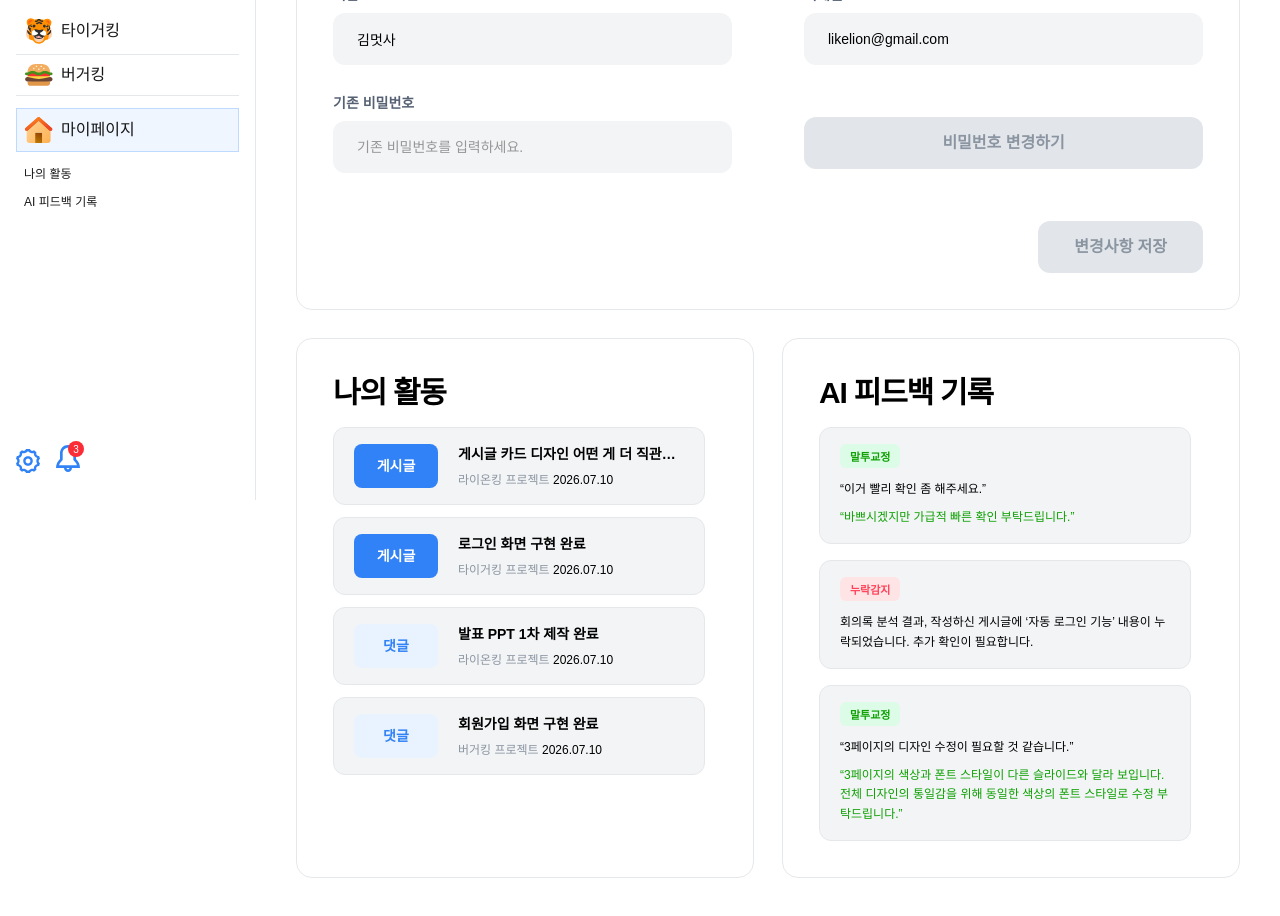
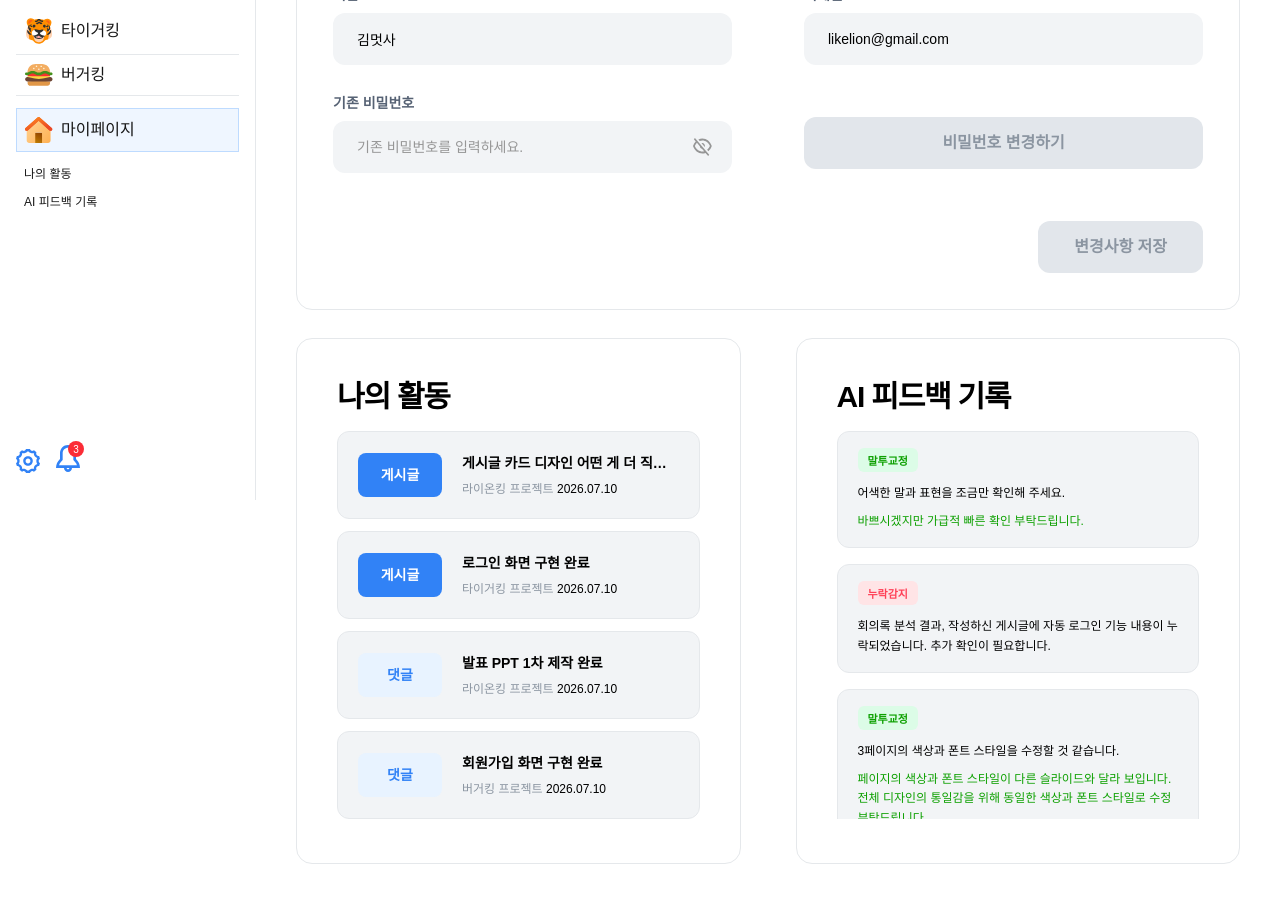
Before and after one commit to SMU-LikeLion-14th-LionKing/LionKing-FE, a Next.js app: page /mypage in a window 1280 px wide. Shown: the part 300-1216 px from the top of the page. Built offline with nearby package versions, Linux system fonts and the light colour scheme; a web font is replaced by a local one.

Commit message:
feat: 마이페이지 3차 구현

```diff
--- a/src/components/mypage/ActivityCard.jsx
+++ b/src/components/mypage/ActivityCard.jsx
@@ -5,13 +5,13 @@ const badgeClasses = {
 
 export default function ActivityCard({ type, title, project, date }) {
   return (
-    <article className="flex items-center gap-5 rounded-xl border border-gray-5 bg-gray-4 px-5 py-4">
+    <article className="flex h-[88px] w-[448px] max-w-full shrink-0 items-center gap-5 rounded-xl border border-gray-5 bg-gray-4 px-5 py-4">
       <span className={`flex h-11 w-21 shrink-0 items-center justify-center rounded-lg text-sm font-semibold ${badgeClasses[type]}`}>
         {type}
       </span>
       <div className="min-w-0">
         <h3 className="truncate text-sm font-semibold text-gray-1">{title}</h3>
-        <p className="mt-2 text-xs text-gray-3">
+        <p className="mt-2 truncate text-xs text-gray-3">
           {project} <span className="font-medium text-gray-1">{date}</span>
         </p>
       </div>
--- a/src/components/mypage/ActivitySection.jsx
+++ b/src/components/mypage/ActivitySection.jsx
@@ -5,14 +5,17 @@ const ACTIVITIES = [
   { type: "게시글", title: "로그인 화면 구현 완료", project: "타이거킹 프로젝트", date: "2026.07.10" },
   { type: "댓글", title: "발표 PPT 1차 제작 완료", project: "라이온킹 프로젝트", date: "2026.07.10" },
   { type: "댓글", title: "회원가입 화면 구현 완료", project: "버거킹 프로젝트", date: "2026.07.10" },
+  { type: "게시글", title: "프로젝트 대시보드 기능을 추가했습니다", project: "라이온킹 프로젝트", date: "2026.07.11" },
+  { type: "댓글", title: "회의록 내용 확인 부탁드립니다", project: "타이거킹 프로젝트", date: "2026.07.12" },
+  { type: "게시글", title: "알림 설정 UI 검토 요청", project: "버거킹 프로젝트", date: "2026.07.13" },
 ];
 
 export default function ActivitySection() {
   return (
-    <section className="flex min-h-0 flex-1 flex-col rounded-2xl border border-gray-5 bg-white p-7 sm:p-9">
+    <section className="flex h-[526px] w-full max-w-[562px] flex-col rounded-2xl border border-gray-5 bg-white p-10">
       <h2 className="text-3xl font-bold tracking-[-0.04em] text-gray-1">나의 활동</h2>
-      <div className="mt-4 flex min-h-0 flex-1 flex-col gap-3 overflow-y-auto pr-3">
-        {ACTIVITIES.map((activity) => <ActivityCard key={activity.title} {...activity} />)}
+      <div className="mt-4 flex h-[388px] w-full flex-none flex-col items-start gap-3 overflow-y-auto [scrollbar-width:thin] [&::-webkit-scrollbar]:w-1 [&::-webkit-scrollbar-thumb]:rounded-full [&::-webkit-scrollbar-thumb]:bg-gray-2/70">
+        {ACTIVITIES.map((activity, index) => <ActivityCard key={`${activity.title}-${index}`} {...activity} />)}
       </div>
     </section>
   );
--- a/src/components/mypage/FeedbackCard.jsx
+++ b/src/components/mypage/FeedbackCard.jsx
@@ -5,7 +5,7 @@ const badgeClasses = {
 
 export default function FeedbackCard({ status, feedback, suggestion }) {
   return (
-    <article className="rounded-xl border border-gray-5 bg-gray-4 px-5 py-4">
+    <article className="w-[448px] max-w-full shrink-0 rounded-xl border border-gray-5 bg-gray-4 px-5 py-4">
       <span className={`inline-flex rounded-md px-2.5 py-1 text-[11px] font-semibold ${badgeClasses[status]}`}>{status}</span>
       <p className="mt-3 text-xs leading-relaxed text-gray-1">{feedback}</p>
       {suggestion && <p className="mt-2 text-xs leading-relaxed text-green">{suggestion}</p>}
--- a/src/components/mypage/FeedbackSection.jsx
+++ b/src/components/mypage/FeedbackSection.jsx
@@ -1,16 +1,19 @@
 import FeedbackCard from "./FeedbackCard";
 
 const FEEDBACK_RECORDS = [
-  { status: "말투교정", feedback: "“이거 빨리 확인 좀 해주세요.”", suggestion: "“바쁘시겠지만 가급적 빠른 확인 부탁드립니다.”" },
-  { status: "누락감지", feedback: "회의록 분석 결과, 작성하신 게시글에 ‘자동 로그인 기능’ 내용이 누락되었습니다. 추가 확인이 필요합니다." },
-  { status: "말투교정", feedback: "“3페이지의 디자인 수정이 필요할 것 같습니다.”", suggestion: "“3페이지의 색상과 폰트 스타일이 다른 슬라이드와 달라 보입니다. 전체 디자인의 통일감을 위해 동일한 색상의 폰트 스타일로 수정 부탁드립니다.”" },
+  { status: "말투교정", feedback: "어색한 말과 표현을 조금만 확인해 주세요.", suggestion: "바쁘시겠지만 가급적 빠른 확인 부탁드립니다." },
+  { status: "누락감지", feedback: "회의록 분석 결과, 작성하신 게시글에 자동 로그인 기능 내용이 누락되었습니다. 추가 확인이 필요합니다." },
+  { status: "말투교정", feedback: "3페이지의 색상과 폰트 스타일을 수정할 것 같습니다.", suggestion: "페이지의 색상과 폰트 스타일이 다른 슬라이드와 달라 보입니다. 전체 디자인의 통일감을 위해 동일한 색상과 폰트 스타일로 수정 부탁드립니다." },
+  { status: "말투교정", feedback: "일정 공유 문구를 조금 더 명확하게 다듬어 주세요.", suggestion: "참여자들이 확인할 수 있도록 마감 일시와 담당자를 함께 작성해 주세요." },
+  { status: "누락감지", feedback: "요구사항 문서에서 예외 처리 기준이 확인되지 않았습니다. 관련 내용을 추가해 주세요." },
+  { status: "말투교정", feedback: "공지 제목에 핵심 내용을 먼저 배치하면 더 쉽게 이해할 수 있습니다." },
 ];
 
 export default function FeedbackSection() {
   return (
-    <section className="flex min-h-0 flex-1 flex-col rounded-2xl border border-gray-5 bg-white p-7 sm:p-9">
+    <section className="flex h-[526px] w-full max-w-[562px] flex-col rounded-2xl border border-gray-5 bg-white p-10">
       <h2 className="text-3xl font-bold tracking-[-0.04em] text-gray-1">AI 피드백 기록</h2>
-      <div className="mt-4 flex min-h-0 flex-1 flex-col gap-4 overflow-y-auto pr-3">
+      <div className="mt-4 flex h-[388px] w-[456px] max-w-full flex-none flex-col items-start gap-4 self-start overflow-y-auto [scrollbar-width:thin] [&::-webkit-scrollbar]:w-1 [&::-webkit-scrollbar-thumb]:rounded-full [&::-webkit-scrollbar-thumb]:bg-gray-2/70">
         {FEEDBACK_RECORDS.map((record, index) => <FeedbackCard key={`${record.status}-${index}`} {...record} />)}
       </div>
     </section>
--- a/src/components/mypage/MyPageLayout.jsx
+++ b/src/components/mypage/MyPageLayout.jsx
@@ -7,7 +7,7 @@ export default function MyPageLayout() {
     <main className="min-w-0 flex-1 bg-white p-5 sm:p-8 lg:p-10">
       <div className="mx-auto flex w-full max-w-7xl flex-col gap-7">
         <ProfileCard />
-        <div className="grid min-h-130 grid-cols-1 gap-7 lg:grid-cols-2">
+        <div className="grid grid-cols-1 justify-items-center gap-[55px] lg:grid-cols-2">
           <ActivitySection />
           <FeedbackSection />
         </div>
--- a/src/components/mypage/ProfileCard.jsx
+++ b/src/components/mypage/ProfileCard.jsx
@@ -1,29 +1,148 @@
-function FormField({ label, type = "text", value, placeholder }) {
+"use client";
+
+import { useRef, useState } from "react";
+import Image from "next/image";
+
+const INITIAL_PROFILE = {
+  name: "김멋사",
+  email: "likelion@gmail.com",
+};
+
+function TextField({ label, value, onChange }) {
   return (
     <label className="block">
       <span className="mb-2 block text-sm font-semibold text-[#566274]">{label}</span>
-      <input type={type} defaultValue={value} placeholder={placeholder} className="h-13 w-full rounded-xl bg-gray-4 px-6 text-sm text-gray-1 outline-none placeholder:text-gray-2 focus:ring-2 focus:ring-primary/30" />
+      <input
+        value={value}
+        onInput={onChange}
+        className="h-13 w-full rounded-xl bg-gray-4 px-6 text-sm text-gray-1 outline-none placeholder:text-gray-2 focus:ring-2 focus:ring-primary/30"
+      />
     </label>
   );
 }
 
+function PasswordField({ label, value, onChange, placeholder }) {
+  const [isVisible, setIsVisible] = useState(false);
+
+  return (
+    <label className="block">
+      <span className="mb-2 block text-sm font-semibold text-[#566274]">{label}</span>
+      <span className="relative block">
+        <input
+          type={isVisible ? "text" : "password"}
+          value={value}
+          onChange={onChange}
+          placeholder={placeholder}
+          className="h-13 w-full rounded-xl bg-gray-4 px-6 pr-14 text-sm text-gray-1 outline-none placeholder:text-gray-2 focus:ring-2 focus:ring-primary/30"
+        />
+        <button
+          type="button"
+          onClick={() => setIsVisible((visible) => !visible)}
+          className="absolute inset-y-0 right-5 flex items-center"
+          aria-label={isVisible ? "비밀번호 숨기기" : "비밀번호 보기"}
+          aria-pressed={isVisible}
+        >
+          <Image src="/icons/MyPage/eye.svg" alt="" width={19} height={18} />
+        </button>
+      </span>
+    </label>
+  );
+}
+
+function PasswordChangeModal({ onClose, onConfirm }) {
+  const [newPassword, setNewPassword] = useState("");
+  const [confirmPassword, setConfirmPassword] = useState("");
+  const hasBothPasswords = newPassword.length > 0 && confirmPassword.length > 0;
+  const isPasswordMismatch = hasBothPasswords && newPassword !== confirmPassword;
+
+  const handleSubmit = (event) => {
+    event.preventDefault();
+    if (!hasBothPasswords || isPasswordMismatch) return;
+    onConfirm(newPassword);
+  };
+
+  return (
+    <div className="fixed inset-0 z-50 flex items-center justify-center bg-black/40 p-5" role="presentation" onMouseDown={(event) => event.target === event.currentTarget && onClose()}>
+      <form onSubmit={handleSubmit} role="dialog" aria-modal="true" aria-labelledby="password-change-title" className="relative w-full max-w-[460px] rounded-xl border border-primary bg-white px-7 py-8 shadow-xl sm:px-9">
+        <button type="button" onClick={onClose} className="absolute -right-2 -top-2 flex h-5 w-5 items-center justify-center rounded-full bg-white text-lg leading-none text-primary shadow-sm" aria-label="비밀번호 변경 창 닫기">×</button>
+        <h2 id="password-change-title" className="text-2xl font-bold text-gray-1">비밀번호 변경</h2>
+        <div className="mt-6 space-y-5">
+          <PasswordField label="새 비밀번호" value={newPassword} onChange={(event) => setNewPassword(event.target.value)} placeholder="새 비밀번호를 입력하세요." />
+          <PasswordField label="새 비밀번호 확인" value={confirmPassword} onChange={(event) => setConfirmPassword(event.target.value)} placeholder="새 비밀번호를 입력하세요." />
+          {isPasswordMismatch && <p className="-mt-2 text-sm font-medium text-error">비밀번호가 일치하지 않습니다.</p>}
+        </div>
+        <button type="submit" disabled={!hasBothPasswords} className={`mt-7 h-13 w-full rounded-xl text-sm font-semibold ${hasBothPasswords ? "bg-primary text-white hover:bg-primary/90" : "cursor-not-allowed bg-[#e2e6eb] text-gray-3"}`}>비밀번호 변경</button>
+      </form>
+    </div>
+  );
+}
+
 export default function ProfileCard() {
+  const [savedProfile, setSavedProfile] = useState(INITIAL_PROFILE);
+  const [profile, setProfile] = useState(INITIAL_PROFILE);
+  const [password, setPassword] = useState("");
+  const [isPasswordModalOpen, setIsPasswordModalOpen] = useState(false);
+  const [isSaveEnabled, setIsSaveEnabled] = useState(false);
+  const [profileImage, setProfileImage] = useState("");
+  const fileInputRef = useRef(null);
+
+  const updateProfile = (field) => (event) => {
+    const nextProfile = { ...profile, [field]: event.target.value };
+    setProfile(nextProfile);
+    setIsSaveEnabled(nextProfile.name !== savedProfile.name || nextProfile.email !== savedProfile.email);
+  };
+
+  const handleSubmit = (event) => {
+    event.preventDefault();
+    if (!isSaveEnabled) return;
+
+    setSavedProfile(profile);
+    setIsSaveEnabled(false);
+  };
+
+  const handleProfileImageChange = (event) => {
+    const [file] = event.target.files;
+    if (!file) return;
+
+    const reader = new FileReader();
+    reader.onload = () => setProfileImage(reader.result);
+    reader.readAsDataURL(file);
+    event.target.value = "";
+  };
+
   return (
     <section className="rounded-2xl border border-gray-5 bg-white px-7 py-8 sm:px-9 sm:py-9">
       <h1 className="text-3xl font-bold tracking-[-0.04em] text-gray-1">마이페이지</h1>
+
       <div className="mt-7 flex flex-wrap items-center gap-7">
-        <div className="flex h-29 w-29 items-center justify-center rounded-full bg-[#35bd9f] text-4xl font-bold text-white">김</div>
-        <button type="button" className="h-13 rounded-2xl border border-gray-5 px-7 text-sm font-medium text-gray-1">프로필 사진 변경</button>
+        <div className="relative flex h-29 w-29 items-center justify-center overflow-hidden rounded-full bg-[#35bd9f] text-4xl font-bold text-white">
+          {profileImage ? (
+            <Image src={profileImage} alt={`${profile.name} 프로필 사진`} fill unoptimized className="object-cover" />
+          ) : profile.name.trim().charAt(0)}
+        </div>
+        <input ref={fileInputRef} type="file" accept="image/*" onChange={handleProfileImageChange} className="sr-only" />
+        <button type="button" onClick={() => fileInputRef.current?.click()} className="h-13 rounded-2xl border border-gray-5 px-7 text-sm font-medium text-gray-1">프로필 사진 변경</button>
       </div>
-      <form className="mt-7 grid grid-cols-1 gap-x-18 gap-y-7 md:grid-cols-2">
-        <FormField label="이름" value="김멋사" />
-        <FormField label="이메일" value="likelion@gmail.com" />
-        <FormField label="기존 비밀번호" type="password" placeholder="기존 비밀번호를 입력하세요." />
-        <button type="button" className="mt-6 h-13 rounded-xl bg-[#e2e6eb] text-base font-semibold text-gray-3">비밀번호 변경하기</button>
+
+      <form onSubmit={handleSubmit} className="mt-7 grid grid-cols-1 gap-x-18 gap-y-7 md:grid-cols-2">
+        <TextField label="이름" value={profile.name} onChange={updateProfile("name")} />
+        <TextField label="이메일" value={profile.email} onChange={updateProfile("email")} />
+
+        <PasswordField label="기존 비밀번호" value={password} onChange={(event) => setPassword(event.target.value)} placeholder="기존 비밀번호를 입력하세요." />
+
+        <button type="button" onClick={() => setIsPasswordModalOpen(true)} disabled={!password} className={`mt-6 h-13 rounded-xl text-base font-semibold ${password ? "bg-primary text-white" : "cursor-not-allowed bg-[#e2e6eb] text-gray-3"}`}>비밀번호 변경하기</button>
+
         <div className="flex justify-end pt-5 md:col-span-2">
-          <button type="submit" className="h-13 rounded-xl bg-[#e2e6eb] px-9 text-base font-semibold text-gray-3">변경사항 저장</button>
+          <button
+            type="submit"
+            disabled={!isSaveEnabled}
+            className={`h-13 rounded-xl px-9 text-base font-semibold transition-colors ${isSaveEnabled ? "bg-primary text-white hover:bg-primary/90" : "cursor-not-allowed bg-[#e2e6eb] text-gray-3"}`}
+          >
+            변경사항 저장
+          </button>
         </div>
       </form>
+      {isPasswordModalOpen && <PasswordChangeModal onClose={() => setIsPasswordModalOpen(false)} onConfirm={() => { setPassword(""); setIsPasswordModalOpen(false); }} />}
     </section>
   );
 }
```
